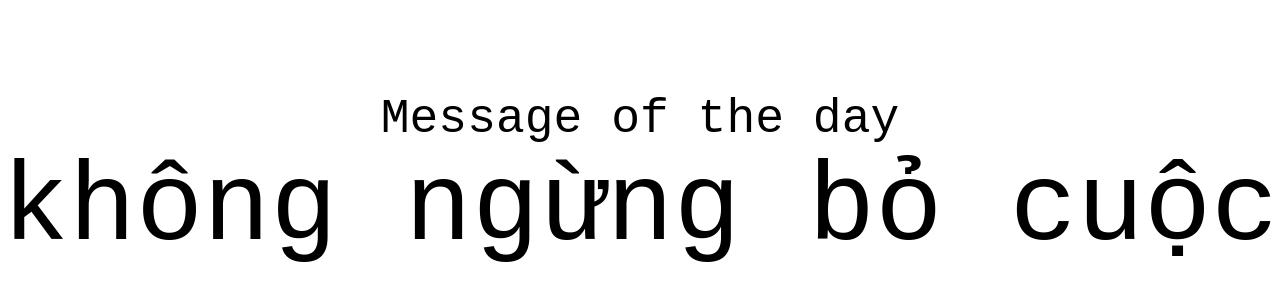
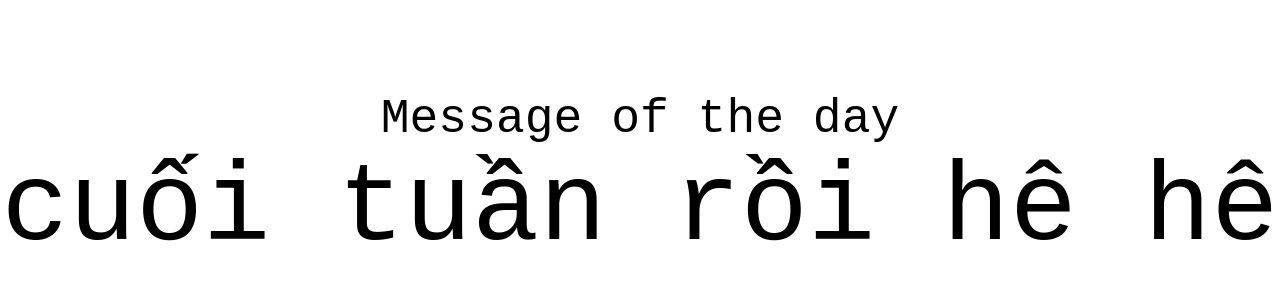
Before and after one commit to DatNguyen60/QuickDeployTest, a plain HTML site: page index.html in a window 1280 px wide. Shown: the part 218-518 px from the top of the page. Drawn offline with Linux system fonts and the light colour scheme.

Commit message:
Automatic commit message

```diff
--- a/index.html
+++ b/index.html
@@ -8,7 +8,7 @@
     <div class="" style="height: 100vh; width: 100vw; position: relative">
         <div class="" style="position: absolute; top: 50%; left: 50%; width: 100%; transform: translate(-50%,-50%); font-size: 3rem; text-align: center;">
             <div class="">Message of the day</div>
-            <div class="" id="motd-text" style="font-size: 7rem;">không ngừng bỏ cuộc</div>
+            <div class="" id="motd-text" style="font-size: 7rem;">cuối tuần rồi hê hê</div>
         </div>
     </div>
 
```
Also changed, not shown: convert2.js (+1 -8 lines).
